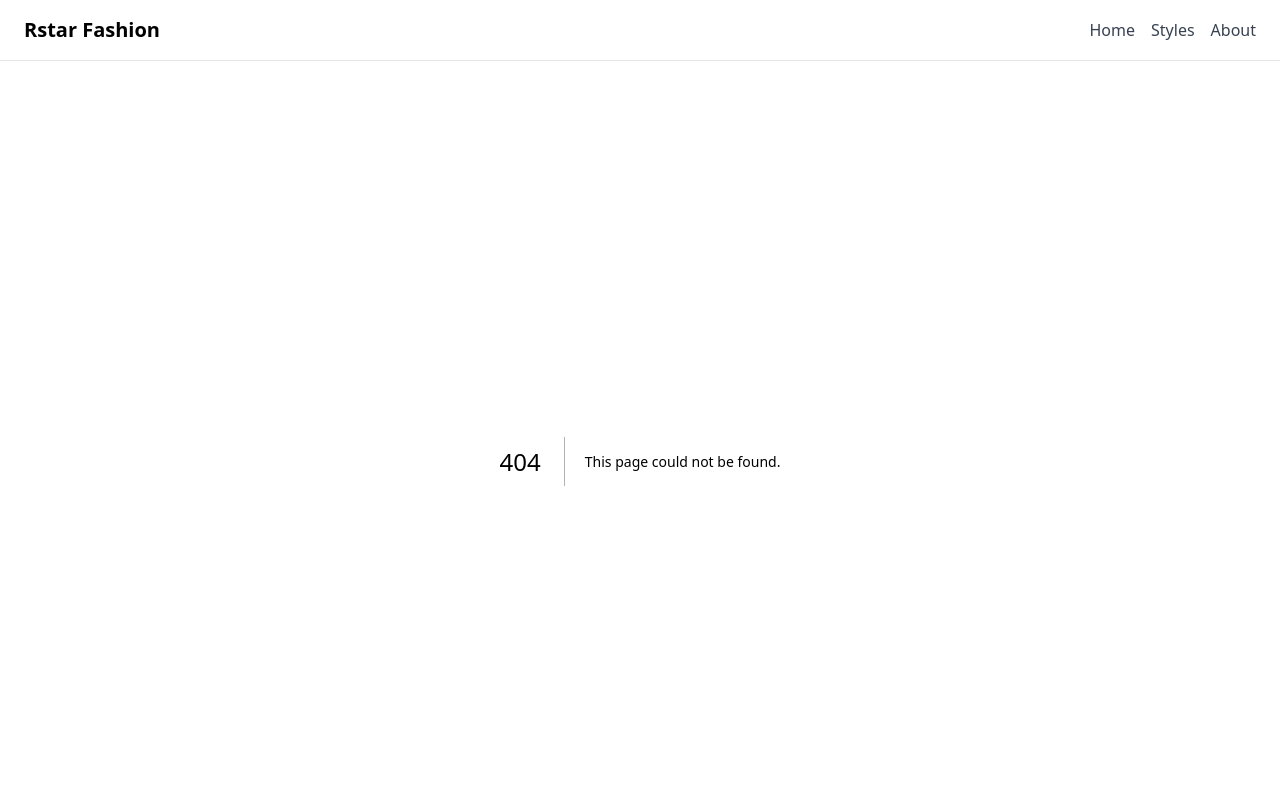
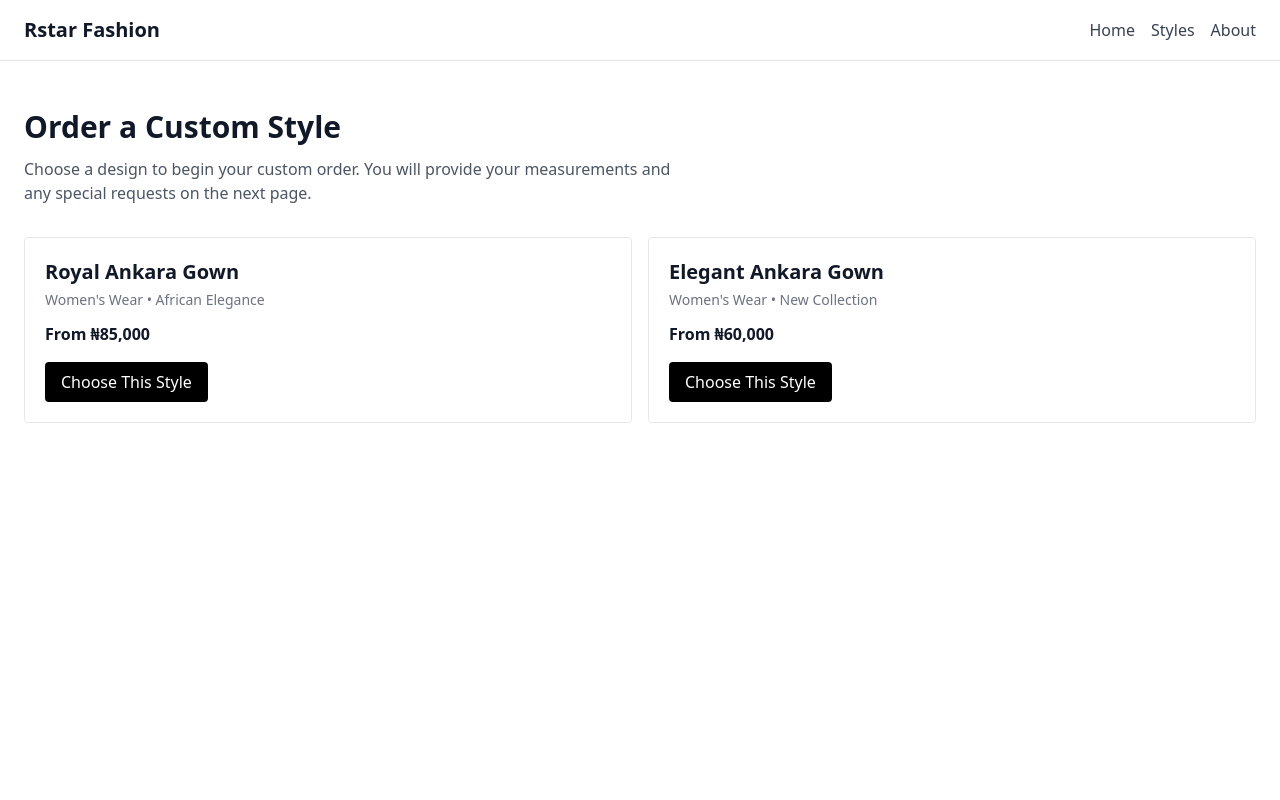
Before and after one commit to rhbrands/rstarfashionsite, a Next.js app: page /custom-order in a window 1280 px wide. Before the commit this address had no page. Shown: the top 800 px of the page. Built offline with nearby package versions, Linux system fonts and the light colour scheme.

Commit message:
Add custom order page and hero links

```diff
--- /dev/null
+++ b/app/custom-order/page.tsx
@@ -0,0 +1,23 @@
+import Link from 'next/link'
+import { styles } from '../../data/styles'
+
+export default function CustomOrderPage() {
+  return (
+    <main className="min-h-screen bg-white">
+      <section className="container mx-auto px-6 py-12">
+        <h1 className="text-3xl font-bold">Order a Custom Style</h1>
+        <p className="mt-3 max-w-2xl text-gray-600">Choose a design to begin your custom order. You will provide your measurements and any special requests on the next page.</p>
+        <div className="mt-8 grid grid-cols-1 gap-4 sm:grid-cols-2">
+          {styles.filter((style) => style.available !== false).map((style) => (
+            <article key={style.id} className="border rounded p-5">
+              <h2 className="text-xl font-semibold">{style.name}</h2>
+              <p className="mt-1 text-sm text-gray-500">{style.category} • {style.collection}</p>
+              <p className="mt-3 font-semibold">From ₦{style.price.toLocaleString()}</p>
+              <Link href={`/styles/${style.id}/order`} className="mt-4 inline-block rounded bg-black px-4 py-2 text-white">Choose This Style</Link>
+            </article>
+          ))}
+        </div>
+      </section>
+    </main>
+  )
+}
--- a/app/page.tsx
+++ b/app/page.tsx
@@ -1,4 +1,4 @@
-import Image from 'next/image'
+import Link from 'next/link'
 
 export default function Home() {
   return (
@@ -9,8 +9,8 @@ export default function Home() {
             <h1 className="text-4xl md:text-6xl font-bold">WEAR YOUR STYLE. MADE FOR YOU.</h1>
             <p className="mt-4 text-lg text-gray-600">Discover exclusive fashion designs and have your selected style professionally made to your measurements.</p>
             <div className="mt-8 flex gap-4">
-              <button className="px-6 py-3 bg-black text-white rounded">Explore Styles</button>
-              <button className="px-6 py-3 border border-black rounded">Order a Custom Style</button>
+              <Link href="/styles" className="px-6 py-3 bg-black text-white rounded">Explore Styles</Link>
+              <Link href="/custom-order" className="px-6 py-3 border border-black rounded">Order a Custom Style</Link>
             </div>
           </div>
           <div className="flex-1">
```
